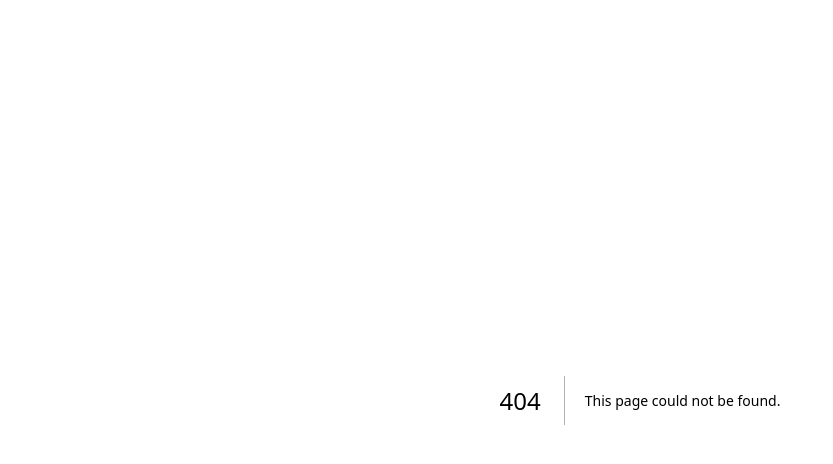
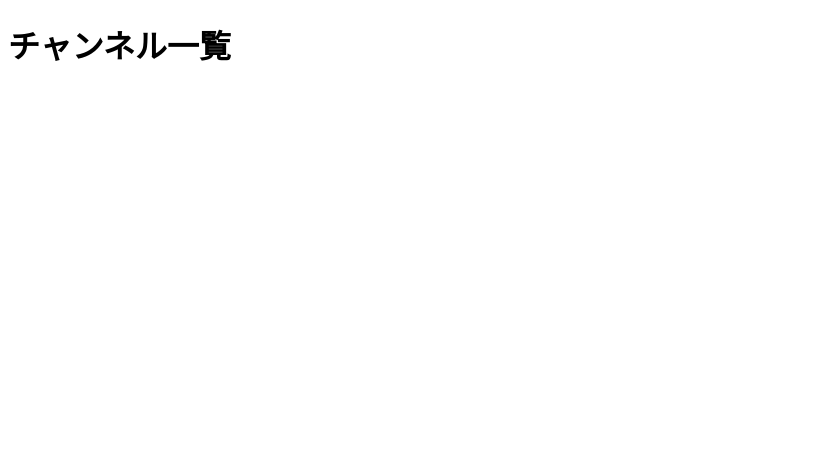
Before and after one commit to piny940/song-list, a Next.js app in the folder frontend/: page /channels in a window 1280 px wide. Before the commit this address had no page. Shown: the top 464 px of the page, without its empty margins (0-833 px from the left). Built offline with nearby package versions, Linux system fonts and the light colour scheme.

Commit message:
Channelsを作成

```diff
--- /dev/null
+++ b/frontend/src/containers/Channels.tsx
@@ -0,0 +1,7 @@
+export const Channels: React.FC = () => {
+  return (
+    <div className="">
+      <h1>チャンネル一覧</h1>
+    </div>
+  )
+}
--- a/frontend/src/containers/Home.tsx
+++ b/frontend/src/containers/Home.tsx
@@ -7,7 +7,7 @@ export const Home: React.FC = () => {
       <h1>歌枠データベース</h1>
       <div className="list-group">
         <Link
-          href="/channel"
+          href="/channels"
           className="list-group-item list-group-item-action"
         >
           チャンネルから検索
--- /dev/null
+++ b/frontend/src/pages/channels/index.tsx
@@ -0,0 +1,8 @@
+import { Channels } from '@/containers/Channels'
+import { NextPage } from 'next'
+
+const ChannelsIndex: NextPage = () => {
+  return <Channels />
+}
+
+export default ChannelsIndex
```
